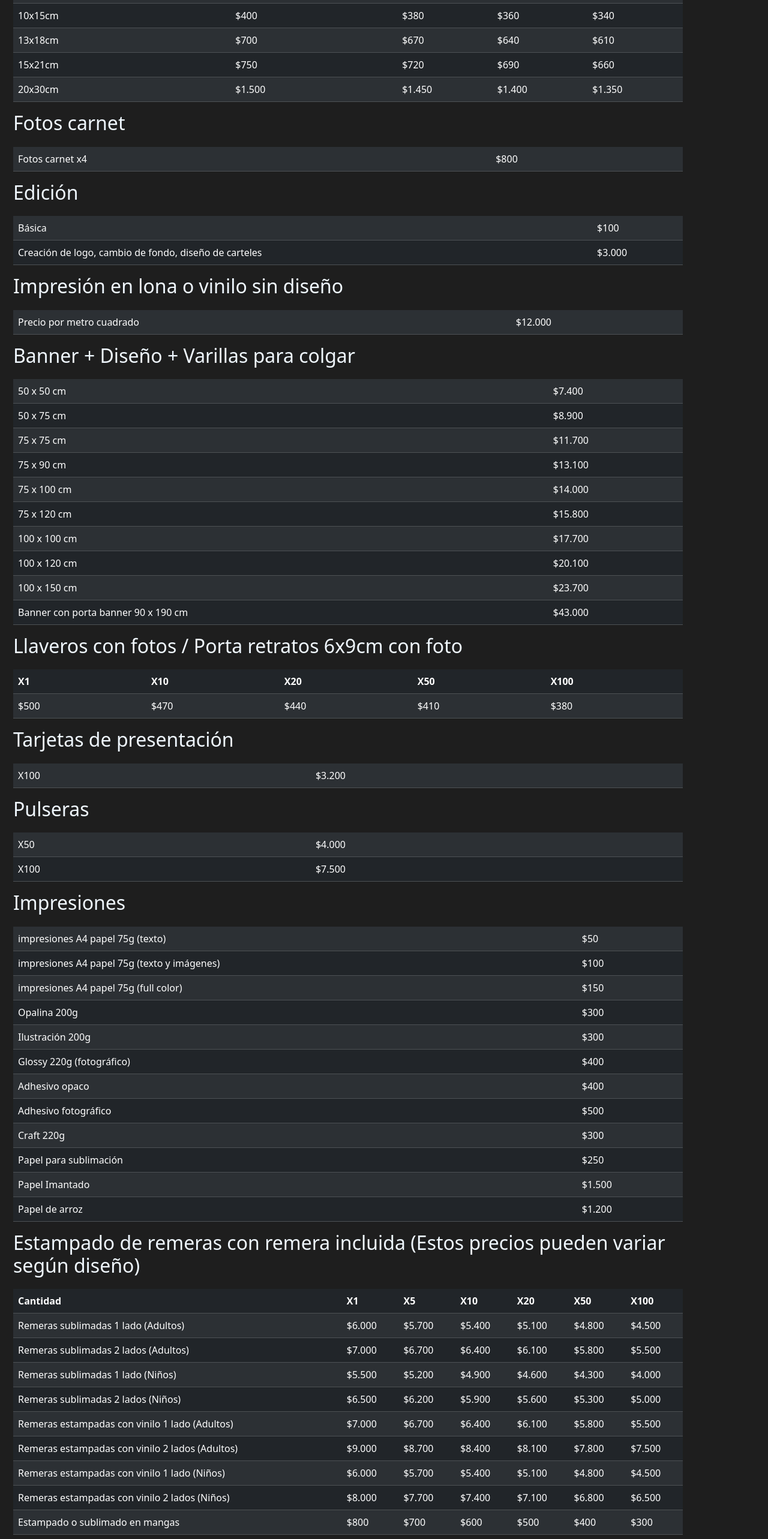
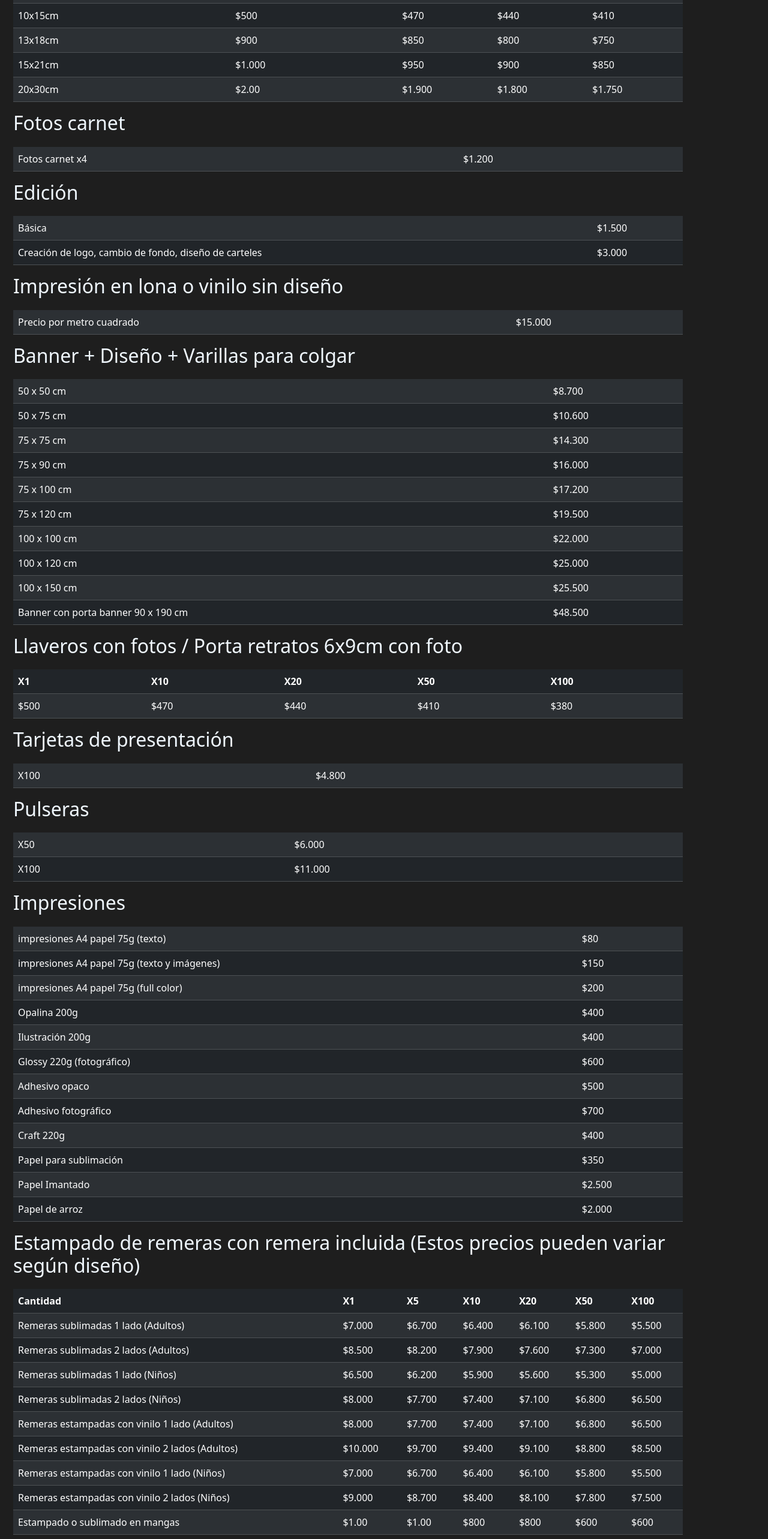
Before and after one commit to PabloBrodovski/Brodo-React, a React (Vite) app: page /Precios in a window 1280 px wide. Shown: the part 200-2766 px from the top of the page at 60% size. Built offline with nearby package versions, Linux system fonts and the light colour scheme.

Commit message:
cambio de precios 13/12/23

```diff
--- a/src/componentes/Precios.jsx
+++ b/src/componentes/Precios.jsx
@@ -19,38 +19,38 @@ const Precios = () => {
             <tbody>
               <tr>
                 <td>polaroid (10x9cm)</td>
-                <td>$250</td>
-                <td>$230</td>
-                <td>$210</td>
-                <td>$190</td>
+                <td>$350</td>
+                <td>$330</td>
+                <td>$310</td>
+                <td>$290</td>
               </tr>
               <tr>
                 <td>10x15cm</td>
-                <td>$400</td>
-                <td>$380</td>
-                <td>$360</td>
-                <td>$340</td>
+                <td>$500</td>
+                <td>$470</td>
+                <td>$440</td>
+                <td>$410</td>
               </tr>
               <tr>
                 <td>13x18cm</td>
-                <td>$700</td>
-                <td>$670</td>
-                <td>$640</td>
-                <td>$610</td>
+                <td>$900</td>
+                <td>$850</td>
+                <td>$800</td>
+                <td>$750</td>
               </tr>
               <tr>
                 <td>15x21cm</td>
-                <td>$750</td>
-                <td>$720</td>
-                <td>$690</td>
-                <td>$660</td>
+                <td>$1.000</td>
+                <td>$950</td>
+                <td>$900</td>
+                <td>$850</td>
               </tr>
               <tr>
                 <td>20x30cm</td>
-                <td>$1.500</td>
-                <td>$1.450</td>
-                <td>$1.400</td>
-                <td>$1.350</td>
+                <td>$2.00</td>
+                <td>$1.900</td>
+                <td>$1.800</td>
+                <td>$1.750</td>
               </tr>
             </tbody>
           </table>
@@ -60,7 +60,7 @@ const Precios = () => {
             <tbody>
               <tr>
                 <td>Fotos carnet x4</td>
-                <td>$800</td>
+                <td>$1.200</td>
               </tr>
             </tbody>
           </table>
@@ -70,7 +70,7 @@ const Precios = () => {
             <tbody>
               <tr>
                 <td>Básica</td>
-                <td>$100</td>
+                <td>$1.500</td>
               </tr>
               <tr>
                 <td>Creación de logo, cambio de fondo, diseño de carteles</td>
@@ -84,7 +84,7 @@ const Precios = () => {
             <tbody>
               <tr>
                 <td>Precio por metro cuadrado</td>
-                <td>$12.000</td>
+                <td>$15.000</td>
               </tr>
             </tbody>
           </table>
@@ -94,43 +94,43 @@ const Precios = () => {
             <tbody>
               <tr>
                 <td>50 x 50 cm</td>
-                <td>$7.400</td>
+                <td>$8.700</td>
               </tr>
               <tr>
                 <td>50 x 75 cm</td>
-                <td>$8.900</td>
+                <td>$10.600</td>
               </tr>
               <tr>
                 <td>75 x 75 cm</td>
-                <td>$11.700</td>
+                <td>$14.300</td>
               </tr>
               <tr>
                 <td>75 x 90 cm</td>
-                <td>$13.100</td>
+                <td>$16.000</td>
               </tr>
               <tr>
                 <td>75 x 100 cm</td>
-                <td>$14.000</td>
+                <td>$17.200</td>
               </tr>
               <tr>
                 <td>75 x 120 cm</td>
-                <td>$15.800</td>
+                <td>$19.500</td>
               </tr>
               <tr>
                 <td>100 x 100 cm</td>
-                <td>$17.700</td>
+                <td>$22.000</td>
               </tr>
               <tr>
                 <td>100 x 120 cm</td>
-                <td>$20.100</td>
+                <td>$25.000</td>
               </tr>
               <tr>
                 <td>100 x 150 cm</td>
-                <td>$23.700</td>
+                <td>$25.500</td>
               </tr>
               <tr>
                 <td>Banner con porta banner 90 x 190 cm</td>
-                <td>$43.000</td>
+                <td>$48.500</td>
               </tr>
             </tbody>
           </table>
@@ -162,7 +162,7 @@ const Precios = () => {
             <tbody>
               <tr>
                 <td>X100</td>
-                <td>$3.200</td>
+                <td>$4.800</td>
               </tr>
             </tbody>
           </table>
@@ -172,11 +172,11 @@ const Precios = () => {
             <tbody>
               <tr>
                 <td>X50</td>
-                <td>$4.000</td>
+                <td>$6.000</td>
               </tr>
               <tr>
                 <td>X100</td>
-                <td>$7.500</td>
+                <td>$11.000</td>
               </tr>
             </tbody>
           </table>
@@ -186,51 +186,51 @@ const Precios = () => {
             <tbody>
               <tr>
                 <td>impresiones A4 papel 75g (texto)</td>
-                <td>$50</td>
+                <td>$80</td>
               </tr>
               <tr>
                 <td>impresiones A4 papel 75g (texto y imágenes)</td>
-                <td>$100</td>
+                <td>$150</td>
               </tr>
               <tr>
                 <td>impresiones A4 papel 75g (full color)</td>
-                <td>$150</td>
+                <td>$200</td>
               </tr>
               <tr>
                 <td>Opalina 200g</td>
-                <td>$300</td>
+                <td>$400</td>
               </tr>
               <tr>
                 <td>Ilustración 200g</td>
-                <td>$300</td>
+                <td>$400</td>
               </tr>
               <tr>
                 <td>Glossy 220g (fotográfico)</td>
+                <td>$600</td>
+              </tr>
+              <tr>
+                <td>Adhesivo opaco</td>
+                <td>$500</td>
+              </tr>
+              <tr>
+                <td>Adhesivo fotográfico</td>
+                <td>$700</td>
+              </tr>
+              <tr>
+                <td>Craft 220g</td>
                 <td>$400</td>
               </tr>
               <tr>
-                <td>Adhesivo opaco</td>
-                <td>$400</td>
-              </tr>
-              <tr>
-                <td>Adhesivo fotográfico</td>
-                <td>$500</td>
-              </tr>
-              <tr>
-                <td>Craft 220g</td>
-                <td>$300</td>
-              </tr>
-              <tr>
                 <td>Papel para sublimación</td>
-                <td>$250</td>
+                <td>$350</td>
               </tr>
               <tr>
                 <td>Papel Imantado</td>
-                <td>$1.500</td>
+                <td>$2.500</td>
               </tr>
               <tr>
                 <td>Papel de arroz</td>
-                <td>$1.200</td>
+                <td>$2.000</td>
               </tr>
             </tbody>
           </table>
@@ -254,15 +254,6 @@ const Precios = () => {
             <tbody>
               <tr>
                 <td>Remeras sublimadas 1 lado (Adultos)</td>
-                <td>$6.000</td>
-                <td>$5.700</td>
-                <td>$5.400</td>
-                <td>$5.100</td>
-                <td>$4.800</td>
-                <td>$4.500</td>
-              </tr>
-              <tr>
-                <td>Remeras sublimadas 2 lados (Adultos)</td>
                 <td>$7.000</td>
                 <td>$6.700</td>
                 <td>$6.400</td>
@@ -271,16 +262,16 @@ const Precios = () => {
                 <td>$5.500</td>
               </tr>
               <tr>
-                <td>Remeras sublimadas 1 lado (Niños)</td>
-                <td>$5.500</td>
-                <td>$5.200</td>
-                <td>$4.900</td>
-                <td>$4.600</td>
-                <td>$4.300</td>
-                <td>$4.000</td>
+                <td>Remeras sublimadas 2 lados (Adultos)</td>
+                <td>$8.500</td>
+                <td>$8.200</td>
+                <td>$7.900</td>
+                <td>$7.600</td>
+                <td>$7.300</td>
+                <td>$7.000</td>
               </tr>
               <tr>
-                <td>Remeras sublimadas 2 lados (Niños)</td>
+                <td>Remeras sublimadas 1 lado (Niños)</td>
                 <td>$6.500</td>
                 <td>$6.200</td>
                 <td>$5.900</td>
@@ -289,7 +280,34 @@ const Precios = () => {
                 <td>$5.000</td>
               </tr>
               <tr>
+                <td>Remeras sublimadas 2 lados (Niños)</td>
+                <td>$8.000</td>
+                <td>$7.700</td>
+                <td>$7.400</td>
+                <td>$7.100</td>
+                <td>$6.800</td>
+                <td>$6.500</td>
+              </tr>
+              <tr>
                 <td>Remeras estampadas con vinilo 1 lado (Adultos)</td>
+                <td>$8.000</td>
+                <td>$7.700</td>
+                <td>$7.400</td>
+                <td>$7.100</td>
+                <td>$6.800</td>
+                <td>$6.500</td>
+              </tr>
+              <tr>
+                <td>Remeras estampadas con vinilo 2 lados (Adultos)</td>
+                <td>$10.000</td>
+                <td>$9.700</td>
+                <td>$9.400</td>
+                <td>$9.100</td>
+                <td>$8.800</td>
+                <td>$8.500</td>
+              </tr>
+              <tr>
+              <td>Remeras estampadas con vinilo 1 lado (Niños)</td>
                 <td>$7.000</td>
                 <td>$6.700</td>
                 <td>$6.400</td>
@@ -298,7 +316,7 @@ const Precios = () => {
                 <td>$5.500</td>
               </tr>
               <tr>
-                <td>Remeras estampadas con vinilo 2 lados (Adultos)</td>
+              <td>Remeras estampadas con vinilo 2 lados (Niños)</td>
                 <td>$9.000</td>
                 <td>$8.700</td>
                 <td>$8.400</td>
@@ -307,31 +325,13 @@ const Precios = () => {
                 <td>$7.500</td>
               </tr>
               <tr>
-              <td>Remeras estampadas con vinilo 1 lado (Niños)</td>
-                <td>$6.000</td>
-                <td>$5.700</td>
-                <td>$5.400</td>
-                <td>$5.100</td>
-                <td>$4.800</td>
-                <td>$4.500</td>
-              </tr>
-              <tr>
-              <td>Remeras estampadas con vinilo 2 lados (Niños)</td>
-                <td>$8.000</td>
-                <td>$7.700</td>
-                <td>$7.400</td>
-                <td>$7.100</td>
-                <td>$6.800</td>
-                <td>$6.500</td>
-              </tr>
-              <tr>
               <td>Estampado o sublimado en mangas</td>
+                <td>$1.00</td>
+                <td>$1.00</td>
                 <td>$800</td>
-                <td>$700</td>
+                <td>$800</td>
                 <td>$600</td>
-                <td>$500</td>
-                <td>$400</td>
-                <td>$300</td>
+                <td>$600</td>
               </tr>
             </tbody>
           </table>
@@ -352,66 +352,66 @@ const Precios = () => {
             <tbody>
               <tr>
                 <td>Sublimación A3 - 29x38cm</td>
+                <td>$3.000</td>
+                <td>$2.800</td>
+                <td>$2.600</td>
+                <td>$2.400</td>
+                <td>$2.200</td>
                 <td>$2.000</td>
-                <td>$1.800</td>
-                <td>$1.600</td>
+              </tr>
+              <tr>
+                <td>Sublimación A4 - 20x29cm</td>
+                <td>$1.500</td>
                 <td>$1.400</td>
+                <td>$1.300</td>
                 <td>$1.200</td>
+                <td>$1.100</td>
                 <td>$1.000</td>
               </tr>
               <tr>
-                <td>Sublimación A4 - 20x29cm</td>
-                <td>$1.000</td>
-                <td>$900</td>
+                <td>Sublimación A5 - 14x20cm</td>
                 <td>$800</td>
+                <td>$750</td>
                 <td>$700</td>
-                <td>$600</td>
-                <td>$500</td>
-              </tr>
-              <tr>
-                <td>Sublimación A5 - 14x20cm</td>
+                <td>$650</td>
                 <td>$600</td>
                 <td>$550</td>
-                <td>$500</td>
-                <td>$450</td>
-                <td>$400</td>
-                <td>$350</td>
               </tr>
               <tr>
                 <td>Vinilo de corte 1 color A4 - 20x29cm</td>
-                <td>$3.500</td>
+                <td>$4.500</td>
+                <td>$4.200</td>
+                <td>$3.900</td>
+                <td>$3.600</td>
                 <td>$3.300</td>
-                <td>$3.100</td>
-                <td>$2.900</td>
-                <td>$2.700</td>
-                <td>$2.500</td>
+                <td>$3.000</td>
               </tr>
               <tr>
                 <td>Vinilo de corte 1 color A5 - 14x20cm</td>
-                <td>$2.000</td>
-                <td>$1.800</td>
-                <td>$1.600</td>
-                <td>$1.400</td>
-                <td>$1.200</td>
-                <td>$1.000</td>
+                <td>$2.500</td>
+                <td>$2.300</td>
+                <td>$2.100</td>
+                <td>$1.900</td>
+                <td>$1.700</td>
+                <td>$1.500</td>
               </tr>
               <tr>
                 <td>Vinilo sublimado A4 - 20x29cm</td>
-                <td>$6.000</td>
-                <td>$5.700</td>
-                <td>$5.400</td>
-                <td>$5.100</td>
-                <td>$4.800</td>
-                <td>$4.500</td>
+                <td>$8.000</td>
+                <td>$7.700</td>
+                <td>$7.400</td>
+                <td>$7.100</td>
+                <td>$6.800</td>
+                <td>$6.500</td>
               </tr>
               <tr>
                 <td>Vinilo sublimado A5 - 14x20cm</td>
+                <td>$4.500</td>
+                <td>$4.300</td>
+                <td>$4.100</td>
+                <td>$3.900</td>
+                <td>$3.700</td>
                 <td>$3.500</td>
-                <td>$3.300</td>
-                <td>$3.100</td>
-                <td>$2.900</td>
-                <td>$2.700</td>
-                <td>$2.500</td>
               </tr>
             </tbody>
           </table>
@@ -432,6 +432,69 @@ const Precios = () => {
             <tbody>
               <tr>
                 <td>Tazas cerámicas</td>
+                <td>$5.000</td>
+                <td>$4.700</td>
+                <td>$4.400</td>
+                <td>$4.100</td>
+                <td>$3.800</td>
+                <td>$3.500</td>
+              </tr>
+              <tr>
+                <td>Tazas plásticas</td>
+                <td>$3.000</td>
+                <td>$2.800</td>
+                <td>$2.600</td>
+                <td>$2.400</td>
+                <td>$2.200</td>
+                <td>$2.000</td>
+              </tr>
+              <tr>
+                <td>Tazas mágicas</td>
+                <td>$6.500</td>
+                <td>$6.200</td>
+                <td>$5.900</td>
+                <td>$5.600</td>
+                <td>$5.300</td>
+                <td>$5.000</td>
+              </tr>
+              <tr>
+                <td>Jarros térmicos</td>
+                <td>$5.000</td>
+                <td>$4.700</td>
+                <td>$4.400</td>
+                <td>$4.100</td>
+                <td>$3.800</td>
+                <td>$3.500</td>
+              </tr>
+              <tr>
+                <td>Delantales</td>
+                <td>$5.000</td>
+                <td>$4.700</td>
+                <td>$4.400</td>
+                <td>$4.100</td>
+                <td>$3.800</td>
+                <td>$3.500</td>
+              </tr>
+              <tr>
+                <td>Mouse Pad</td>
+                <td>$3.000</td>
+                <td>$2.800</td>
+                <td>$2.600</td>
+                <td>$2.400</td>
+                <td>$2.200</td>
+                <td>$2.000</td>
+              </tr>
+              <tr>
+                <td>Baberos</td>
+                <td>$3.000</td>
+                <td>$2.800</td>
+                <td>$2.600</td>
+                <td>$2.400</td>
+                <td>$2.200</td>
+                <td>$2.000</td>
+              </tr>
+              <tr>
+                <td>Gorras</td>
                 <td>$4.000</td>
                 <td>$3.700</td>
                 <td>$3.400</td>
@@ -440,76 +503,13 @@ const Precios = () => {
                 <td>$2.500</td>
               </tr>
               <tr>
-                <td>Tazas plásticas</td>
-                <td>$2.500</td>
-                <td>$2.300</td>
-                <td>$2.100</td>
-                <td>$1.900</td>
-                <td>$1.700</td>
-                <td>$1.500</td>
-              </tr>
-              <tr>
-                <td>Tazas mágicas</td>
-                <td>$5.000</td>
-                <td>$4.700</td>
-                <td>$4.400</td>
-                <td>$4.100</td>
-                <td>$3.800</td>
-                <td>$3.500</td>
-              </tr>
-              <tr>
-                <td>Jarros térmicos</td>
+                <td>Almohadones</td>
                 <td>$4.000</td>
                 <td>$3.700</td>
                 <td>$3.400</td>
                 <td>$3.100</td>
                 <td>$2.800</td>
                 <td>$2.500</td>
-              </tr>
-              <tr>
-                <td>Delantales</td>
-                <td>$4.000</td>
-                <td>$3.700</td>
-                <td>$3.400</td>
-                <td>$3.100</td>
-                <td>$2.800</td>
-                <td>$2.500</td>
-              </tr>
-              <tr>
-                <td>Mouse Pad</td>
-                <td>$2.500</td>
-                <td>$2.300</td>
-                <td>$2.100</td>
-                <td>$1.900</td>
-                <td>$1.700</td>
-                <td>$1.500</td>
-              </tr>
-              <tr>
-                <td>Baberos</td>
-                <td>$2.500</td>
-                <td>$2.300</td>
-                <td>$2.100</td>
-                <td>$1.900</td>
-                <td>$1.700</td>
-                <td>$1.500</td>
-              </tr>
-              <tr>
-                <td>Gorras</td>
-                <td>$3.000</td>
-                <td>$2.700</td>
-                <td>$2.400</td>
-                <td>$2.100</td>
-                <td>$1.800</td>
-                <td>$1.500</td>
-              </tr>
-              <tr>
-                <td>Almohadones</td>
-                <td>$3.000</td>
-                <td>$2.700</td>
-                <td>$2.400</td>
-                <td>$2.100</td>
-                <td>$1.800</td>
-                <td>$1.500</td>
               </tr>
             </tbody>
           </table>
```
